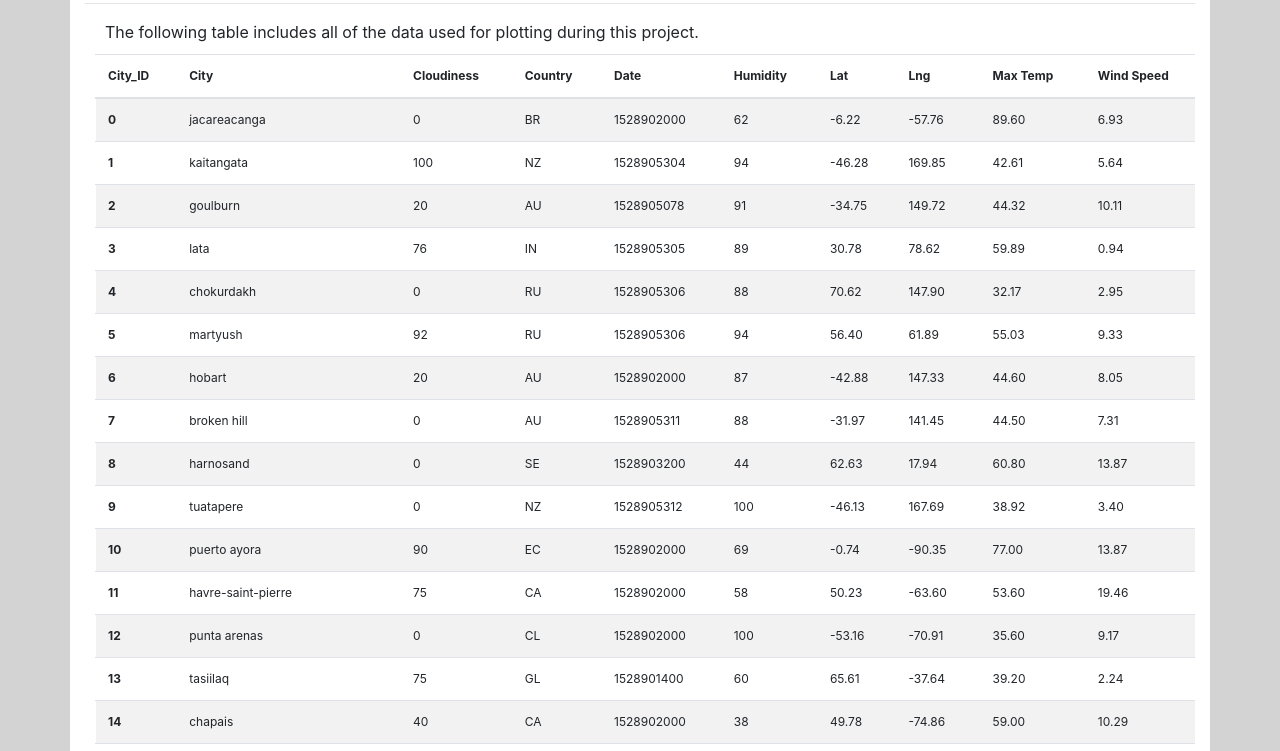
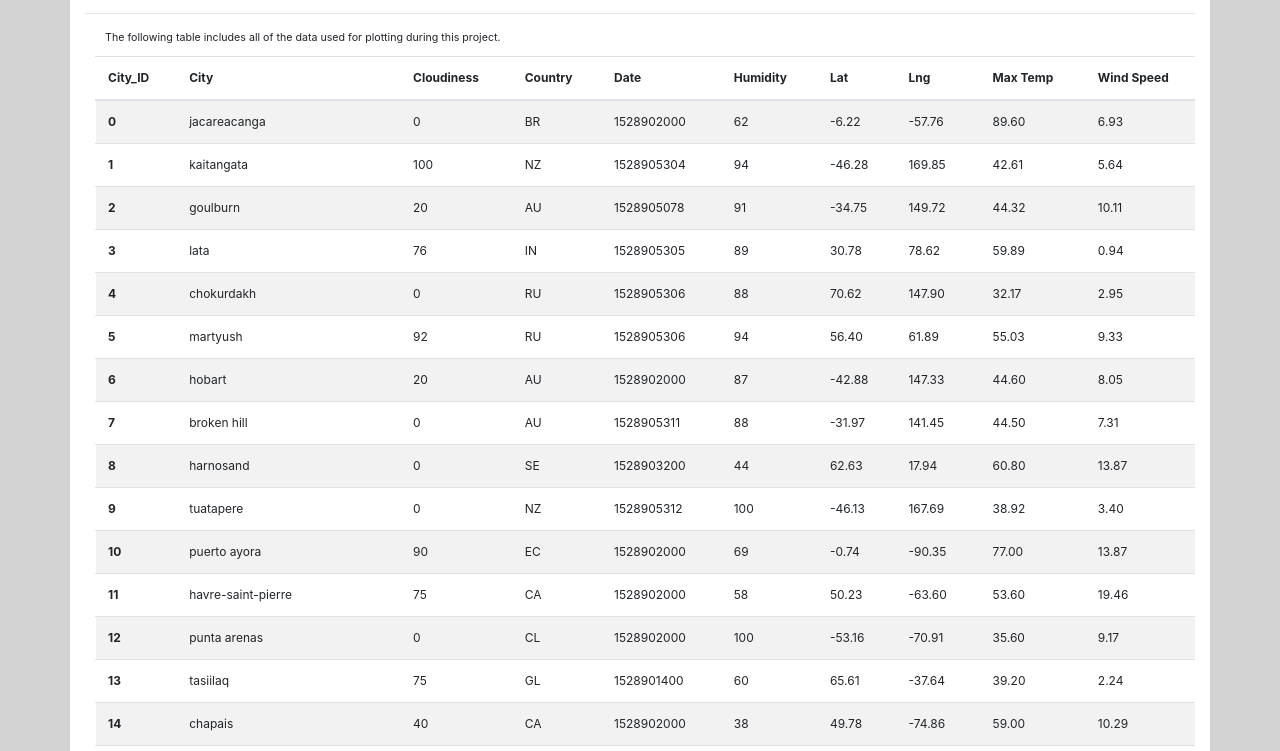
Before and after one commit to shamikasule/shamikasule.github.io, a plain HTML site: page datapage.html in a window 1280 px wide. Shown: the part 95-846 px from the top of the page. Drawn offline with nearby package versions, Linux system fonts and the light colour scheme.

Commit message:
fixed header style

```diff
--- a/css-webpage/style.css
+++ b/css-webpage/style.css
@@ -99,10 +99,10 @@ title {
     width:100%;
 
 }
-.header h5, p{
+.header,.data-headers h5, p{
     margin: 10px 0px 0px 20px;
 }
-.header p{
+.header ,.data-headers p{
     font-size:8pt;
 }
 .data-img p{
```
